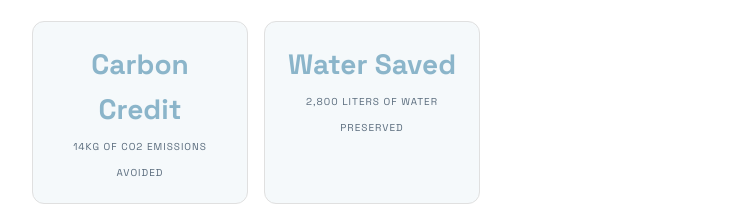
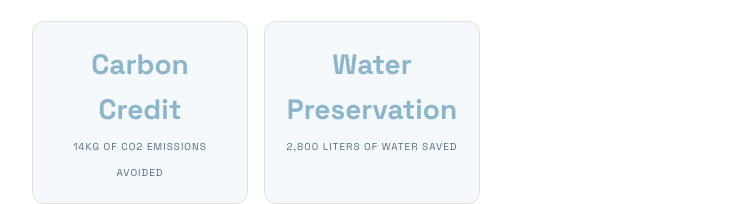
Before and after one commit to glaidler/richard-lander-young-enterprise, an Eleventy site: page src/garments/eight-legged-lowlands-denim.md in a window 1280 px wide. Shown: the part 771-975 px from the top of the page, without its empty margins (268-1011 px from the left). Built offline with nearby package versions, Linux system fonts and the light colour scheme; Eleventy itself is replaced by a stand-in of ours; files that its build step writes are made by us from their sources.

Commit message:
Update Garments “eight-legged-lowlands-denim”

```diff
--- a/src/garments/eight-legged-lowlands-denim.md
+++ b/src/garments/eight-legged-lowlands-denim.md
@@ -9,8 +9,8 @@ badge: SOFT AS THE TIDE
 stats:
   - value: Carbon Credit
     label: 14kg of CO2 emissions avoided
-  - value: Water Saved
-    label: 2,800 liters of water preserved
+  - value: Water Preservation
+    label: 2,800 liters of water saved
 timeline:
   - date: East London
     title: The Rescue
```
